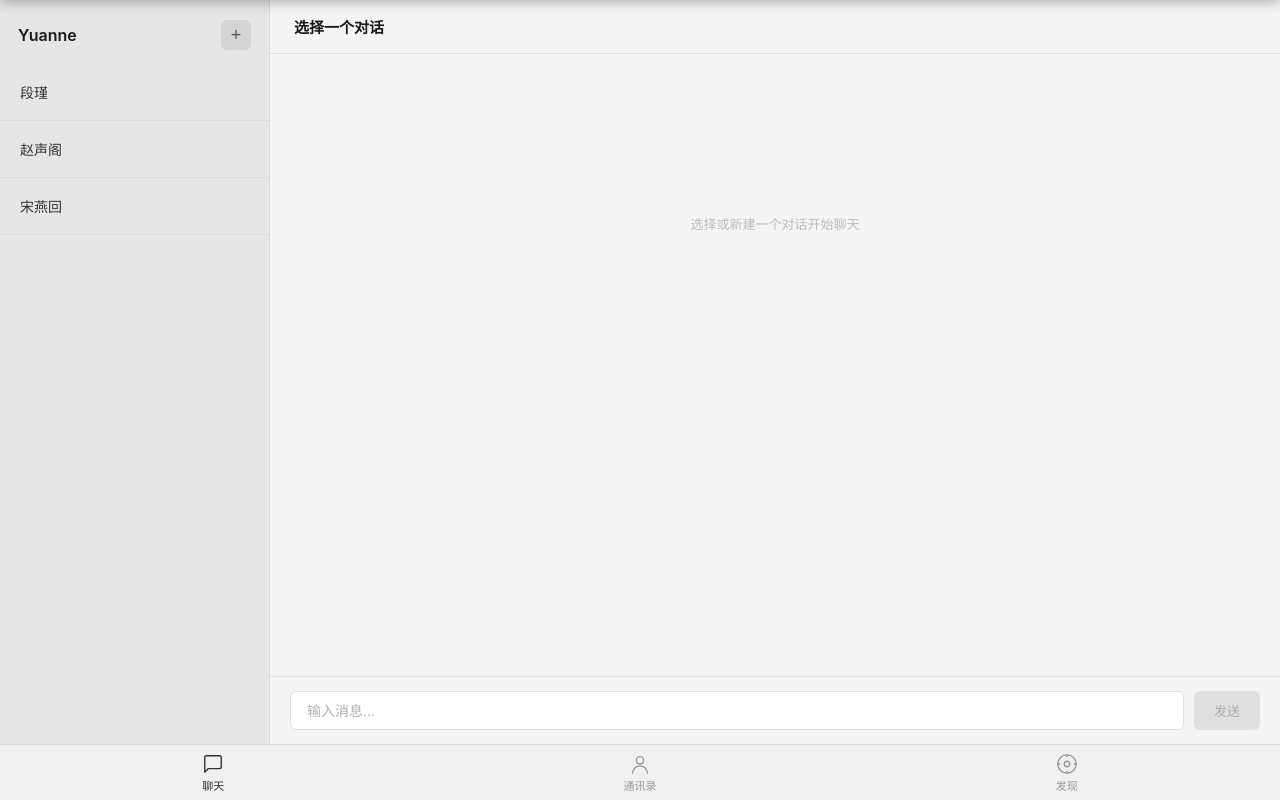
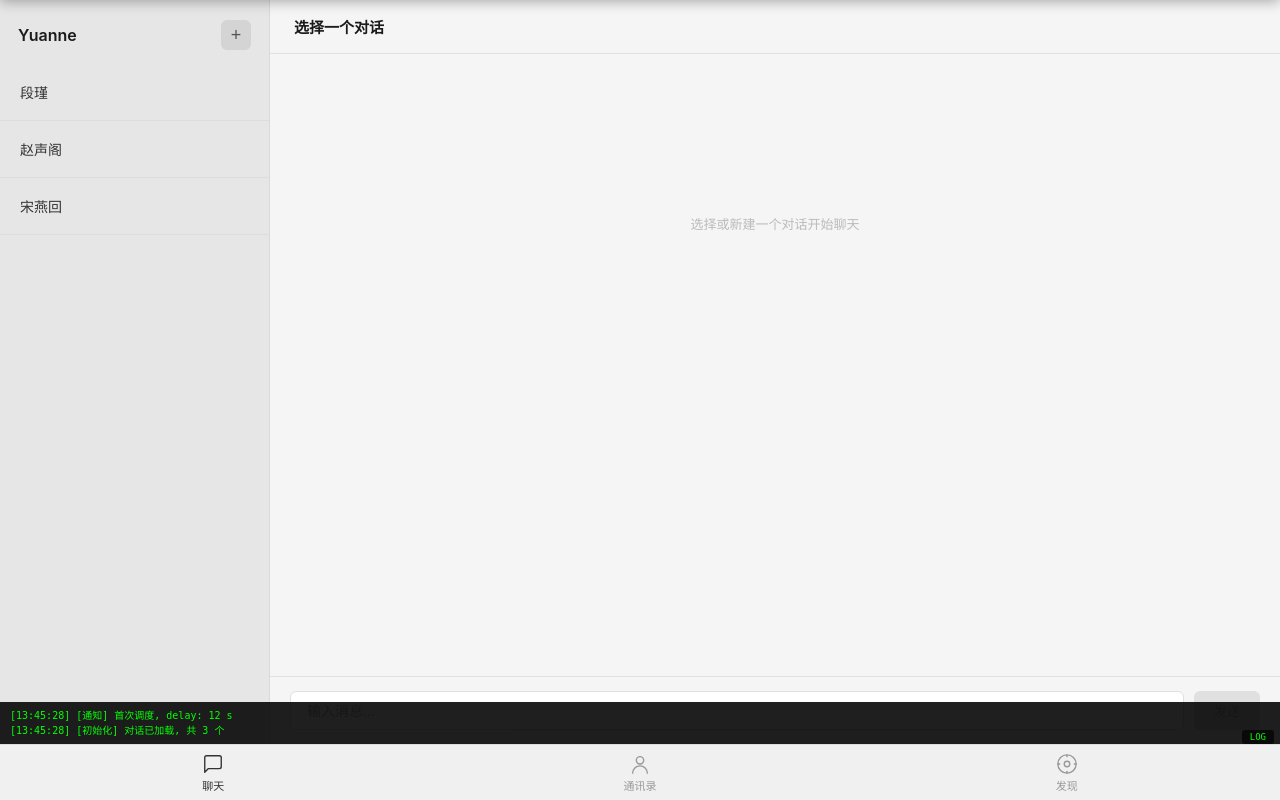
Before and after one commit to DYY0719/Yuanne, a Flask app: page / in a window 1280 px wide. Run offline with Flask 3, Linux system fonts and the light colour scheme; data that the repository does not hold is empty.

Commit message:
v1.2-fix9: 页面内调试面板——console.log 实时显示在 app 底部
pywebview 无 F12 DevTools，无法查看 console 日志。新增：
- 屏幕底部绿色等宽字体调试面板（黑底绿字，80行上限）
- 劫持 console.log / console.error 同步输出到面板
- 右下角 LOG 按钮切换显示/隐藏
- 默认 0.5s 后自动开启

```diff
--- a/templates/index.html
+++ b/templates/index.html
@@ -353,6 +353,23 @@ body {
 }
 .tab-item .tab-icon { margin-bottom: 2px; line-height: 0; pointer-events: none; }
 .tab-item.active { color: #333; }
+
+/* ===== 调试面板 ===== */
+#debug-panel {
+    position: fixed; bottom: 56px; left: 0; right: 0; z-index: 150;
+    background: rgba(0,0,0,0.88); color: #0f0;
+    font-size: 10px; font-family: monospace;
+    max-height: 140px; overflow-y: auto;
+    padding: 6px 10px; display: none;
+    line-height: 1.5; white-space: pre-wrap; word-break: break-all;
+}
+#debug-panel.show { display: block; }
+#debug-toggle {
+    position: fixed; bottom: 56px; right: 6px; z-index: 151;
+    background: rgba(0,0,0,0.7); color: #0f0;
+    border: none; font-size: 9px; padding: 2px 8px; border-radius: 3px;
+    cursor: pointer; font-family: monospace;
+}
 </style>
 </head>
 <body>
@@ -409,6 +426,10 @@ body {
     <div id="auto-post-status"></div>
 </div>
 
+<!-- 调试面板 -->
+<button id="debug-toggle" onclick="toggleDebug()">LOG</button>
+<div id="debug-panel"></div>
+
 <!-- 底部 Tab 栏 -->
 <div id="tab-bar">
     <div class="tab-item active" data-tab="chat">
@@ -437,6 +458,33 @@ body {
 </div>
 
 <script>
+// ===== 调试面板：console.log 同步输出到页面 =====
+(function(){
+    const _log = console.log.bind(console);
+    const _err = console.error.bind(console);
+    const MAX_LINES = 80;
+    function write(level, args) {
+        const panel = document.getElementById("debug-panel");
+        if (!panel) return;
+        const time = new Date().toLocaleTimeString("zh-CN", {hour12:false});
+        const text = Array.from(args).map(a => typeof a === "object" ? JSON.stringify(a) : String(a)).join(" ");
+        const line = "[" + time + "] " + text;
+        panel.textContent = (panel.textContent ? panel.textContent + "\n" : "") + line;
+        // 只保留最近的行
+        const lines = panel.textContent.split("\n");
+        if (lines.length > MAX_LINES) panel.textContent = lines.slice(-MAX_LINES).join("\n");
+        panel.scrollTop = panel.scrollHeight;
+    }
+    console.log = function(){ write("log", arguments); _log.apply(console, arguments); };
+    console.error = function(){ write("ERR", arguments); _err.apply(console, arguments); };
+})();
+function toggleDebug() {
+    const panel = document.getElementById("debug-panel");
+    panel.classList.toggle("show");
+}
+// 默认开启调试面板
+setTimeout(function(){ document.getElementById("debug-panel").classList.add("show"); }, 500);
+
 let conversations = [];
 let currentConvId = null;
 let modalMode = "new";
```
